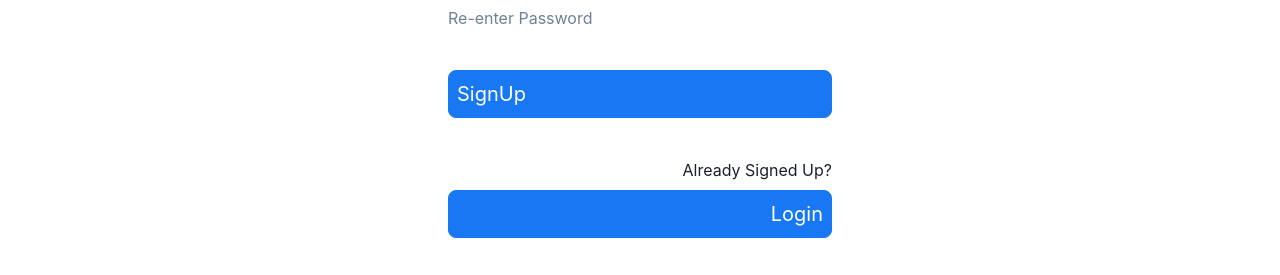
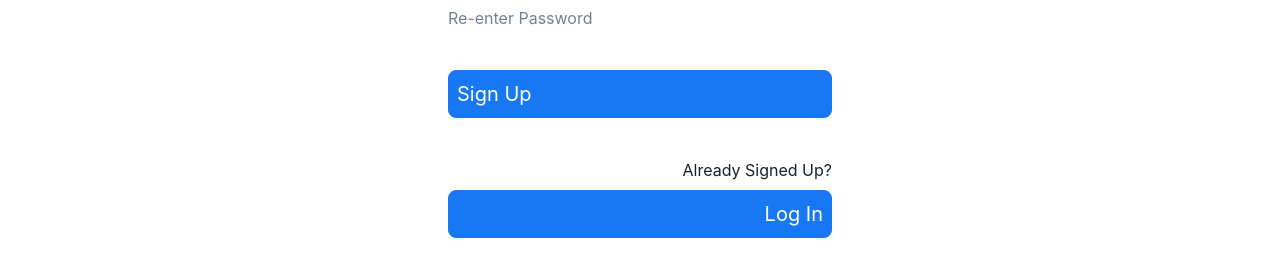
Before and after one commit to KapilParsodkar/FitCzar-fitness-App, a React (Create React App) app in the folder Frontend with backend integration/Home/: page /signup in a window 1280 px wide. Shown: the part 525-800 px from the top of the page. Built offline with nearby package versions, Linux system fonts and the light colour scheme.

Commit message:
Minor updates to sanity-check user inputs

```diff
--- a/Frontend with backend integration/Home/src/components/Login.js
+++ b/Frontend with backend integration/Home/src/components/Login.js
@@ -18,6 +18,7 @@ const nav=useNavigate()
     })
 }
 
+// Called by the "Login" button
 const login=()=>{
   axios.post("http://localhost:3003/login", user)
   .then(res => {
@@ -30,6 +31,7 @@ const login=()=>{
   });
 }
 
+  // Render the page
   return (
      <Container maxW={'container.xl'} h={'100vh'} p={'16'}>
     <form>
@@ -51,11 +53,11 @@ const login=()=>{
 
 
 
-<div className='button' onClick={login}>Login</div>
+<div className='button' onClick={login}>Log In</div>
 
         <Text textAlign={'right'}>
           New User?{' '}
-          <div className='button' onClick={() => nav("/signup")}>SignUp</div>
+          <div className='button' onClick={() => nav("/signup")}>Sign Up</div>
 
         </Text>
       </VStack>
--- a/Frontend with backend integration/Home/src/components/SignUp.js
+++ b/Frontend with backend integration/Home/src/components/SignUp.js
@@ -10,10 +10,13 @@ import {
 import './button.css'
 import { useNavigate } from "react-router-dom"
 import axios from "axios"
+
+
 const Signup = () => {
 
   const nav=useNavigate()
 
+  // To store user input
   const [user,setuser]=useState({
     name:"",
     email:"",
@@ -22,7 +25,7 @@ const Signup = () => {
   })
 
 
-
+  // Capture user entries
   const handleChange = e => {
     const { name, value } = e.target
     setuser({
@@ -31,9 +34,23 @@ const Signup = () => {
     })
   }
 
+
+  // Called by "Sign Up" button
   const signup = () => {
     const { name, email, password, reenterPwd } = user;
+    // Regex for testing format of user input
+    const email_regex = /^[a-zA-Z0-9.!#$%&’*+/=?^_`{|}~-]+@[a-zA-Z0-9-]+(?:\.[a-zA-Z0-9-]+)*$/;
+
     if (name && email && password && (password === reenterPwd)) {
+      // Check for minimum length
+      if (password.length < 8) {
+        alert("Password must be at least 8 characters")
+      }
+      // Check the format of the e-mail address
+      else if (email_regex.test(email) === false) {
+        alert(email + " is not structured as a valid e-mail address");
+      }
+      else {
         axios.post("http://localhost:3003/signup", user)
             .then(res => {
               alert(res.data.message);
@@ -42,12 +59,15 @@ const signup = () => {
             .catch(err => {
               alert(err);
             });
+      }
     } else {
       alert("invalid post");
     }
   }
+
+
+  // Render the page
   return (
-
 
     <Container maxW={'container.xl'} h={'100vh'} p={'16'}>
     <form>
@@ -70,11 +90,11 @@ const signup = () => {
 
         <input type="password"  name="reenterPwd" value={user.reenterPwd}  placeholder='Re-enter Password' onChange={handleChange}/>
 
-        <div className='button' onClick={signup}>SignUp</div>
+        <div className='button' onClick={signup}>Sign Up</div>
 
         <Text textAlign={'right'}>
           Already Signed Up?{' '}
-          <div className='button' onClick={() => nav("/login")}>Login</div>
+          <div className='button' onClick={() => nav("/login")}>Log In</div>
         </Text>
       </VStack>
     </form>
```
Lines whose indentation alone changed are shown as unchanged.
